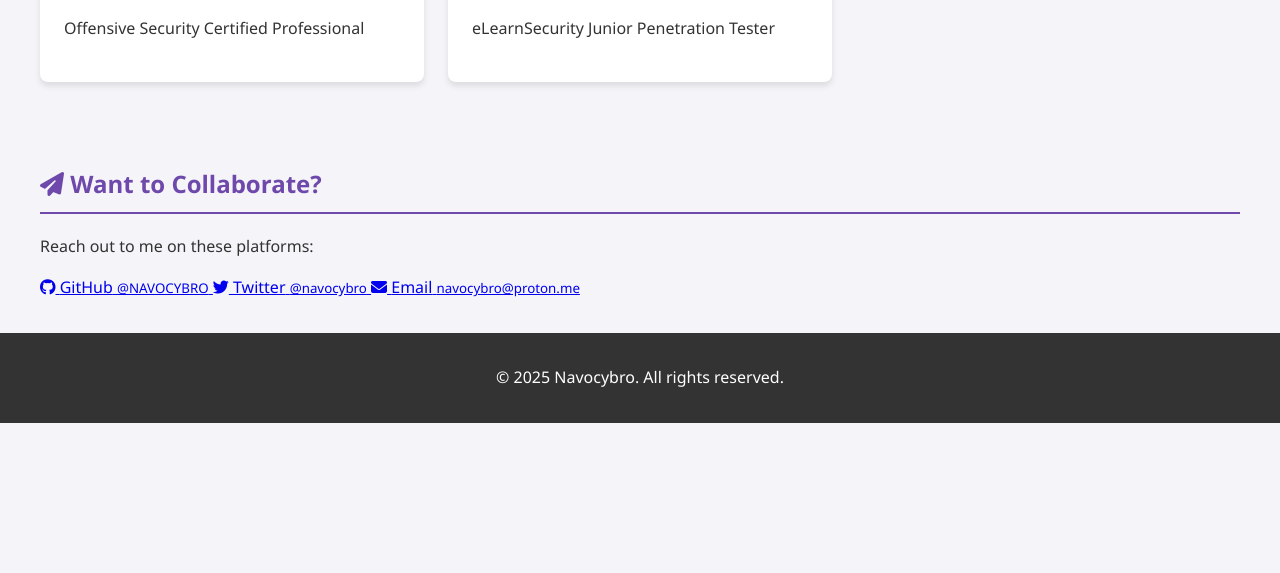
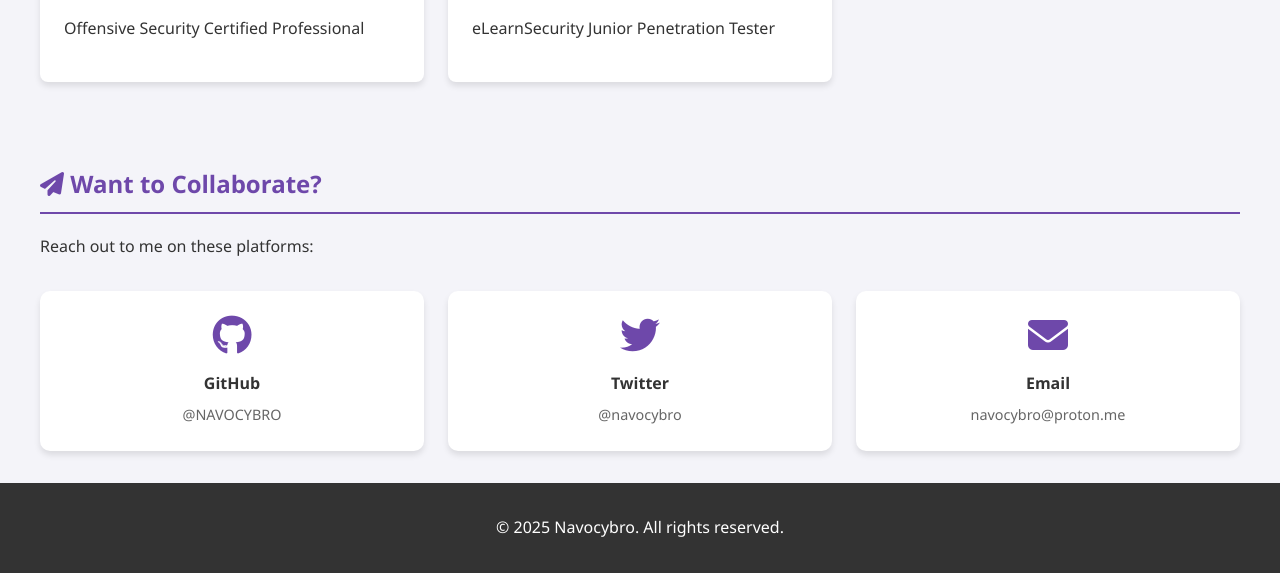
Before and after one commit to NAVOCYBRO/web, a plain HTML site: page index.html in a window 1280 px wide. Shown: the part 1199-1772 px from the top of the page. Before the commit the page ends 1622 px from the top, so only its background shows below. Drawn offline with Linux system fonts and the light colour scheme.

Commit message:
Update style.css

```diff
--- a/style.css
+++ b/style.css
@@ -90,32 +90,46 @@ h2 {
     border-radius: 5px;
 }
 
-/* Contact Form */
-form {
-    display: flex;
-    flex-direction: column;
-    max-width: 600px;
-    margin: 0 auto;
+/* Contact Section - Social Media Cards */
+.social-grid {
+    display: grid;
+    grid-template-columns: repeat(auto-fit, minmax(200px, 1fr));
+    gap: 1.5rem;
+    margin-top: 2rem;
 }
 
-input, textarea {
-    margin-bottom: 1rem;
-    padding: 0.5rem;
-    border: 1px solid #ddd;
-    border-radius: 4px;
+.social-card {
+    background: white;
+    border-radius: 10px;
+    padding: 1.5rem;
+    text-align: center;
+    color: #333;
+    text-decoration: none;
+    box-shadow: 0 4px 6px rgba(0, 0, 0, 0.1);
+    transition: transform 0.3s, box-shadow 0.3s;
 }
 
-.social-links {
-    text-align: center;
-    margin-top: 1rem;
+.social-card:hover {
+    transform: translateY(-5px);
+    box-shadow: 0 6px 12px rgba(0, 0, 0, 0.15);
 }
 
-.social-links a {
-    color: #6e48aa;
-    font-size: 2rem;
-    margin: 0 0.5rem;
+.social-card i {
+    font-size: 2.5rem;
+    margin-bottom: 1rem;
+    color: #6e48aa; /* Purple accent */
 }
 
+.social-card span {
+    display: block;
+    font-weight: bold;
+    margin-bottom: 0.3rem;
+}
+
+.social-card small {
+    color: #666;
+    font-size: 0.9rem;
+}
 /* Footer */
 footer {
     text-align: center;
```
